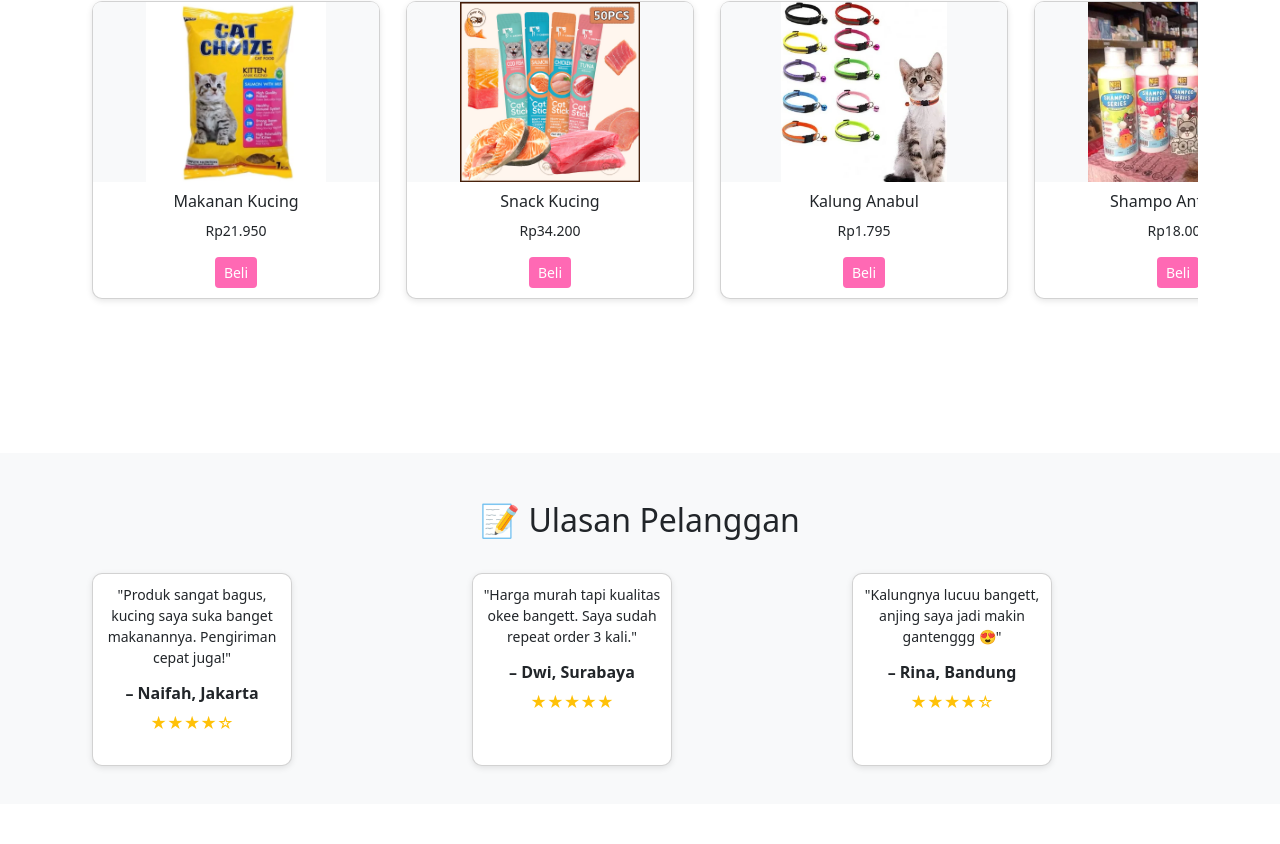
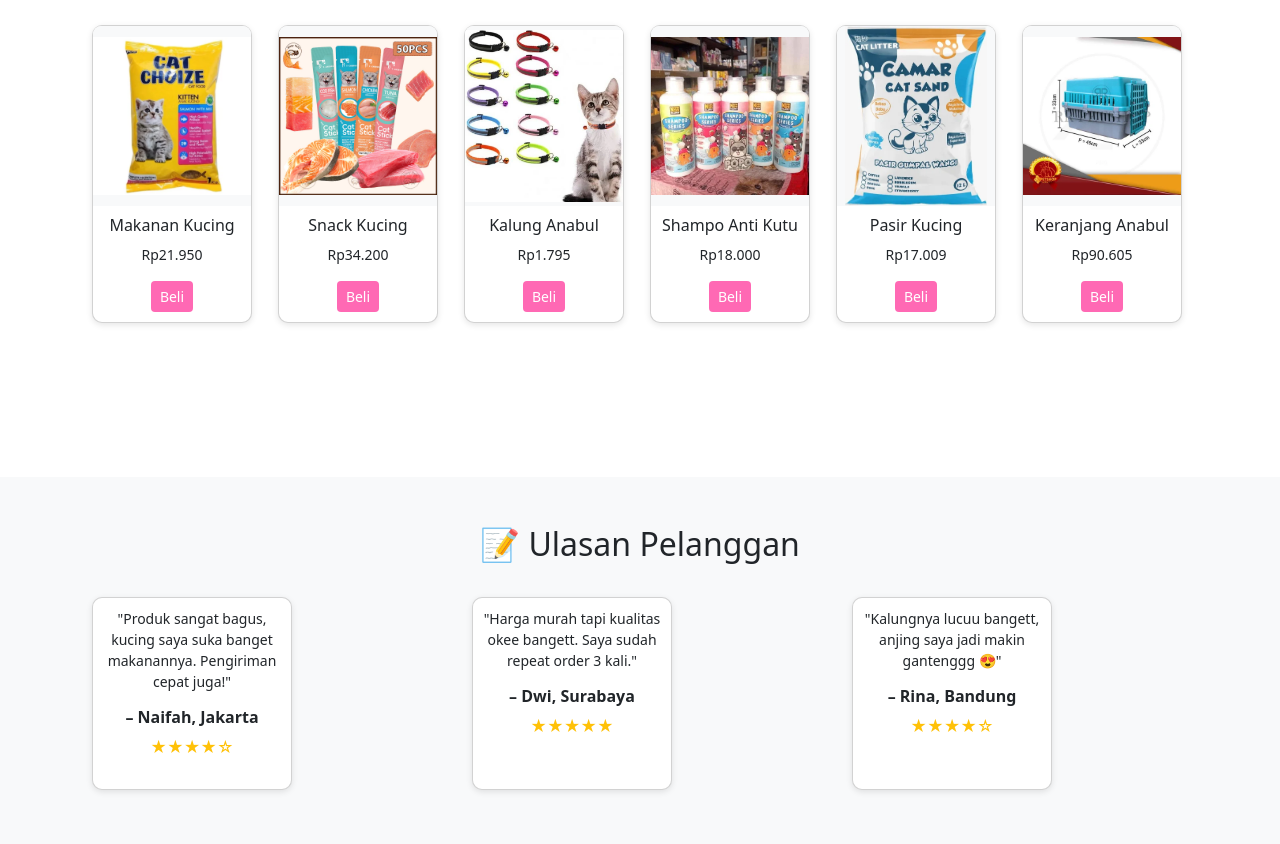
Before and after one commit to naifah13/tugass-keempat, a plain HTML site: page index.html in a window 1280 px wide. Shown: the part 631-1475 px from the top of the page. Before the commit the page ends 1435 px from the top, so only its background shows below. Drawn offline with nearby package versions, Linux system fonts and the light colour scheme; files that its build step writes are made by us from their sources; a web font is replaced by a local one.

Commit message:
Update index.html

```diff
--- a/index.html
+++ b/index.html
@@ -4,7 +4,7 @@
 <head>
   <meta charset="UTF-8">
   <meta name="viewport" content="width=device-width, initial-scale=1.0">
-  <link rel="stylesheet" href="bootstrap.css">
+  <link rel="stylesheet" href="css/bootstrap.css">
   <link rel="stylesheet" href="style.css">
   <style>
     @import url('https://fonts.googleapis.com/css2?family=Bitcount+Single+Ink:wght@100..900&display=swap');
@@ -42,7 +42,9 @@
         </div>
       </div>
     </nav>
-  </div><br>
+  </div><br><br>
+
+  <!-- HERO -->
   <section>
     <div class="container">
       <div class="row align-items-center">
@@ -56,16 +58,18 @@
       </div>
     </div>
   </section>
-  <script src="bootstrap.bundle.js"></script><br><br><br>
 
+  <script src="js/bootstrap.bundle.js"></script><br><br><br>
+
+  <!-- PRODUK -->
   <section id="produk" class="py-5">
     <div class="container">
       <h2 class="mb-4">Produk Kami</h2>
 
       <div class="scrolling-wrapper d-flex flex-row flex-nowrap overflow-auto">
         <!-- Card 1 -->
-        <div class="card me-3" style="min-width: 18rem;">
-          <img src="makanan kucing.webp" class="card-img-top" alt="Produk 1">
+        <div class="card me-3">
+          <img src="makanan kucing.webp" class="card-img-top img-fluid" alt="Produk 1">
           <div class="card-body text-center">
             <h5 class="card-title">Makanan Kucing</h5>
             <p class="card-text">Rp21.950</p>
@@ -75,8 +79,8 @@
         </div>
 
         <!-- Card 2 -->
-        <div class="card me-3" style="min-width: 18rem;">
-          <img src="snack kucing.webp" class="card-img-top" alt="Produk 2">
+        <div class="card me-3">
+          <img src="snack kucing.webp" class="card-img-top img-fluid" alt="Produk 2">
           <div class="card-body text-center">
             <h5 class="card-title">Snack Kucing</h5>
             <p class="card-text">Rp34.200</p>
@@ -86,8 +90,8 @@
         </div>
 
         <!-- Card 3 -->
-        <div class="card me-3" style="min-width: 18rem;">
-          <img src="kalung anabul.webp" class="card-img-top" alt="Produk 3">
+        <div class="card me-3">
+          <img src="kalung anabul.webp" class="card-img-top img-fluid" alt="Produk 3">
           <div class="card-body text-center">
             <h5 class="card-title">Kalung Anabul</h5>
             <p class="card-text">Rp1.795 </p>
@@ -96,9 +100,9 @@
           </div>
         </div>
 
-        <!-- Tambah card lainnya kalau mau -->
-        <div class="card me-3" style="min-width: 18rem;">
-          <img src="shampo.webp" class="card-img-top" alt="Produk 3">
+        <!-- Card lainnya -->
+        <div class="card me-3">
+          <img src="shampo.webp" class="card-img-top img-fluid" alt="Produk 4">
           <div class="card-body text-center">
             <h5 class="card-title">Shampo Anti Kutu</h5>
             <p class="card-text">Rp18.000</p>
@@ -107,9 +111,8 @@
           </div>
         </div>
 
-        <!-- Card 3 -->
-        <div class="card me-3" style="min-width: 18rem;">
-          <img src="pasir.webp" class="card-img-top" alt="Produk 3">
+        <div class="card me-3">
+          <img src="pasir.webp" class="card-img-top img-fluid" alt="Produk 5">
           <div class="card-body text-center">
             <h5 class="card-title">Pasir Kucing</h5>
             <p class="card-text">Rp17.009 </p>
@@ -118,9 +121,8 @@
           </div>
         </div>
 
-        <!-- Card 3 -->
-        <div class="card me-3" style="min-width: 18rem;">
-          <img src="keranjang.webp" class="card-img-top" alt="Produk 3">
+        <div class="card me-3">
+          <img src="keranjang.webp" class="card-img-top img-fluid" alt="Produk 6">
           <div class="card-body text-center">
             <h5 class="card-title">Keranjang Anabul</h5>
             <p class="card-text">Rp90.605 </p>
@@ -132,12 +134,13 @@
     </div>
   </section><br><br><br><br>
 
+  <!-- ULASAN -->
   <section id="ulasan" class="py-5 bg-light">
     <div class="container">
       <h2 class="mb-4 text-center">📝 Ulasan Pelanggan</h2>
       <div class="row">
         <!-- Ulasan 1 -->
-        <div class="col-md-4">
+        <div class="col-md-4 mb-3">
           <div class="card h-100">
             <div class="card-body text-center">
               <p class="card-text">"Produk sangat bagus, kucing saya suka banget makanannya. Pengiriman cepat juga!"</p>
@@ -150,7 +153,7 @@
         </div>
 
         <!-- Ulasan 2 -->
-        <div class="col-md-4">
+        <div class="col-md-4 mb-3">
           <div class="card h-100">
             <div class="card-body text-center">
               <p class="card-text">"Harga murah tapi kualitas okee bangett. Saya sudah repeat order 3 kali."</p>
@@ -163,7 +166,7 @@
         </div>
 
         <!-- Ulasan 3 -->
-        <div class="col-md-4">
+        <div class="col-md-4 mb-3">
           <div class="card h-100">
             <div class="card-body text-center">
               <p class="card-text">"Kalungnya lucuu bangett, anjing saya jadi makin gantenggg 😍"</p>
@@ -178,7 +181,5 @@
     </div>
   </section>
 
-
 </body>
-
 </html>
```
Lines whose indentation alone changed are shown as unchanged.
